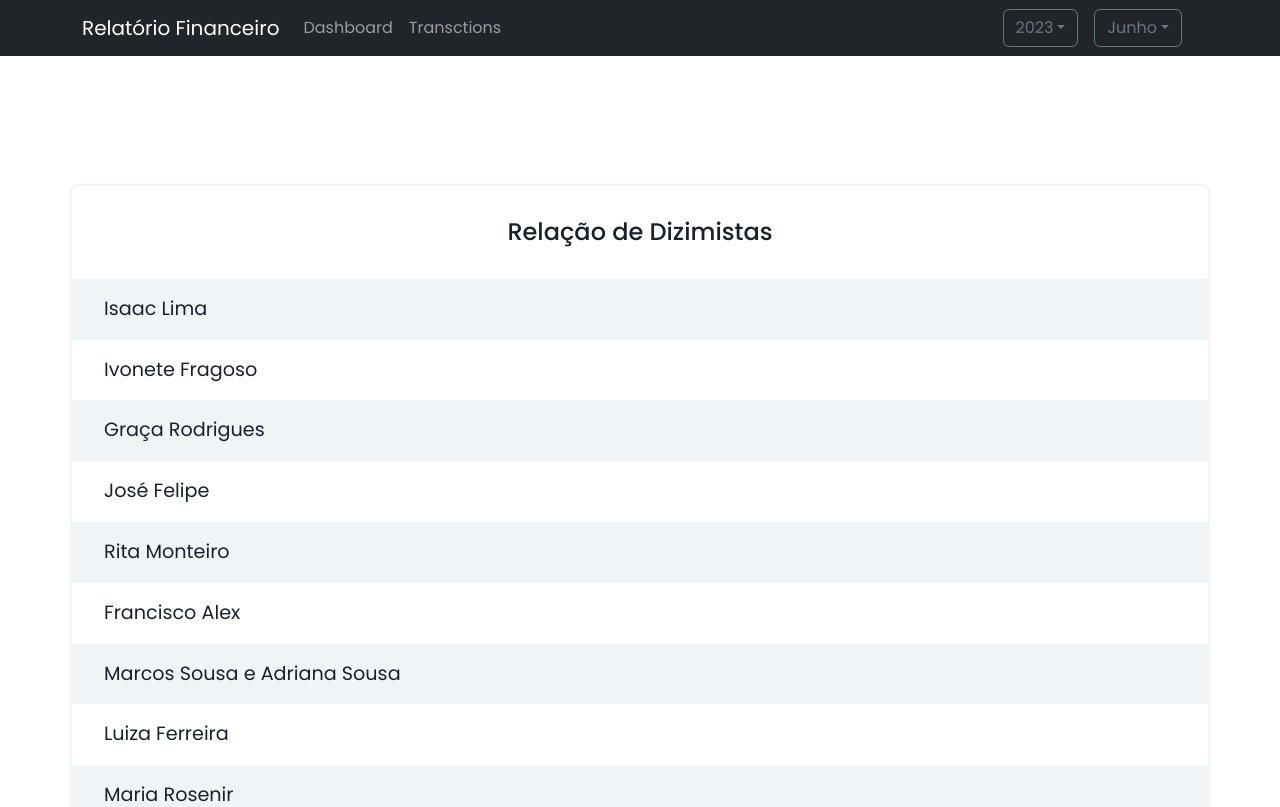
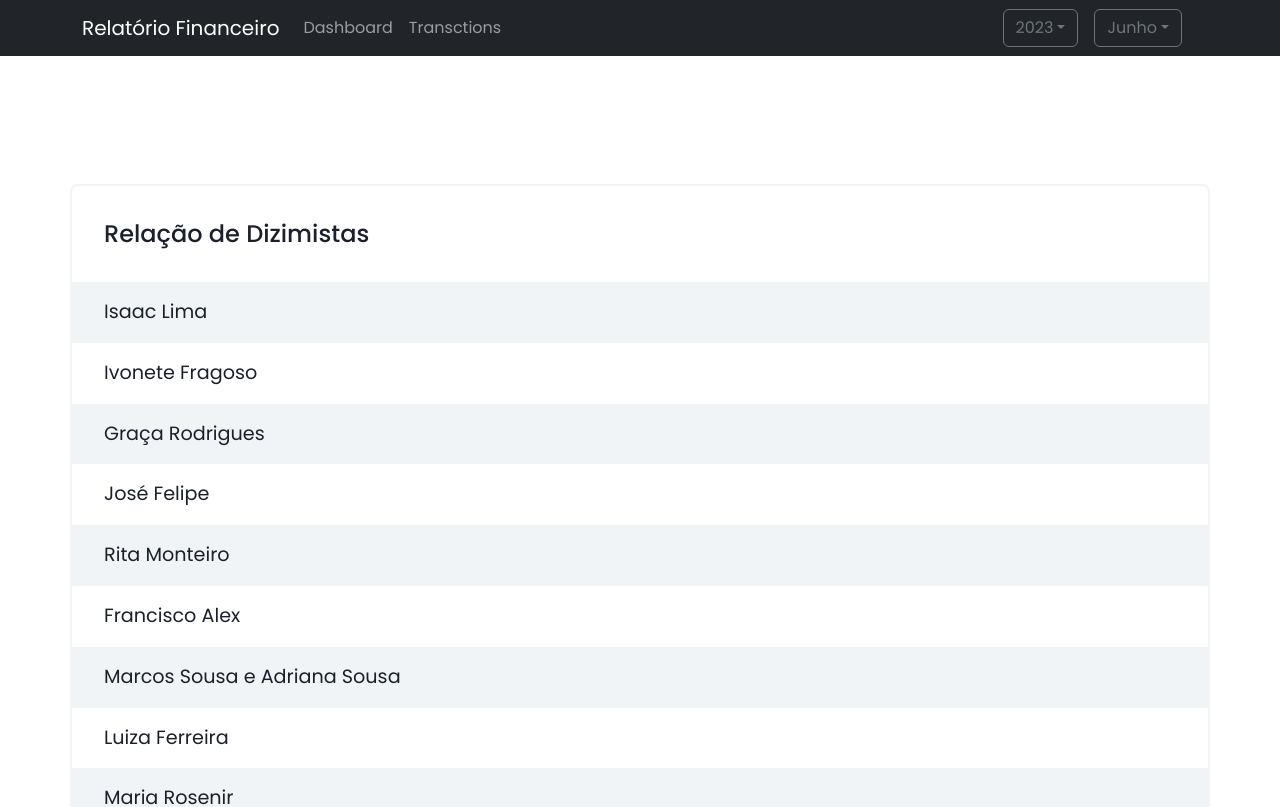
Before and after one commit to crown-studio/finance-report, a React (Vite) app: page /finance-report/transactions in a window 1280 px wide. Shown: the top 807 px of the page. Built offline with nearby package versions, Linux system fonts and the light colour scheme.

Commit message:
feat(entries-list-container): some changes on style

```diff
--- a/src/containers/transactions/components/entriesListContainer/EntriesListContainer.scss
+++ b/src/containers/transactions/components/entriesListContainer/EntriesListContainer.scss
@@ -2,27 +2,13 @@
 
 .EntriesListContainer {
 	margin-top: 128px;
-	padding: 32px 0 !important;
+	padding: 0 0 32px 0 !important;
 	border: solid 2px $clear-shades-gray;
 	border-radius: 8px;
 	min-height: 80vh;
 	display: flex;
 	flex-direction: column;
 	justify-content: baseline;
-
-	&__header {
-		@include flexbox(space-between, center);
-		padding: 0 32px;
-
-		&__center {
-			flex-grow: 1;
-
-			&__title {
-				text-align: center;
-				margin-bottom: 32px;
-			}
-		}
-	}
 
 	&__emptyMessage {
 		text-align: center;
--- a/src/containers/transactions/components/entriesListContainer/EntriesListContainer.tsx
+++ b/src/containers/transactions/components/entriesListContainer/EntriesListContainer.tsx
@@ -5,10 +5,10 @@ import { IDespesa } from '../../../../types/IDespesa';
 import { IReceita } from '../../../../types/IReceita';
 import { formatCurrency } from '../../../../utils/currencyUtils';
 import { COLORS } from '../../../../theme/colors';
-import { groupExpensesByCategory, mergeDuplicatesByProps } from '../../../../utils/dataUtils';
+import { groupExpensesByCategory, mergeDuplicatesByProps, removeDistinctByProps } from '../../../../utils/dataUtils';
 import { removeDuplicatesByProps } from '../../../../utils/arrayUtils';
+import { Button, Flex, Heading, Text } from '@chakra-ui/react';
 import './EntriesListContainer.scss';
-import { Button } from '@chakra-ui/react';
 
 type SimpleList = Pick<IDespesa | IReceita, 'id' | 'descricao' | 'valor' | 'observacoes'> & {
 	categoria?: string;
@@ -47,28 +47,25 @@ const EntriesListContainer = ({
 		return data;
 	}, [data, mergeByProps, hideByProps, isGrouped]);
 
-	const removeDistinctByProps = (
-		arr: (IDespesa | IReceita | SimpleList)[],
-		props: (keyof IDespesa | IReceita | SimpleList)[],
-	) => {
-		// return arr.filter((item, index) => arr.findIndex(obj => props.every(prop => obj[prop] === item[prop])) === index);
-	};
+	const parsedData = useMemo(() => parseData(), [parseData]);
 
-	const parsedData = useMemo(() => parseData(), [parseData]);
+	// console.log(removeDistinctByProps(data || [], ['id']));
 
 	return (
 		<Container className="EntriesListContainer">
-			<header className="EntriesListContainer__header">
-				<section className="EntriesListContainer__header__start"></section>
-				<section>
-					<h4 className="EntriesListContainer__header__center__title">{title}</h4>
-				</section>
-				<section className="EntriesListContainer__header__end">
+			<Flex className="EntriesListContainer__header" height={24} px={8} py={4} align={'center'} justify={'space-between'}>
+				<Flex>
+					<Text as={'h4'} mb={0}>
+						{title}
+					</Text>
+					{/* <Heading as={'h4'}>{title}</Heading> */}
+				</Flex>
+				<Flex>
 					{groupByCategory && (
-						<Button onClick={() => setIsGrouped(prev => !prev)}>{isGrouped ? 'UNGROUP' : 'GROUP'}</Button>
+						<Button onClick={() => setIsGrouped(prev => !prev)}>{isGrouped ? 'DESAGRUPAR' : 'AGRUPAR'}</Button>
 					)}
-				</section>
-			</header>
+				</Flex>
+			</Flex>
 			{showEmptyMessage && <h5 className="EntriesListContainer__emptyMessage">Nenhum dado foi encontrado</h5>}
 			<ul className="EntriesListContainer__list list-unstyled">
 				{parsedData?.map(({ id, descricao, valor, observacoes, categoria, subcategoria }, index) => (
```
